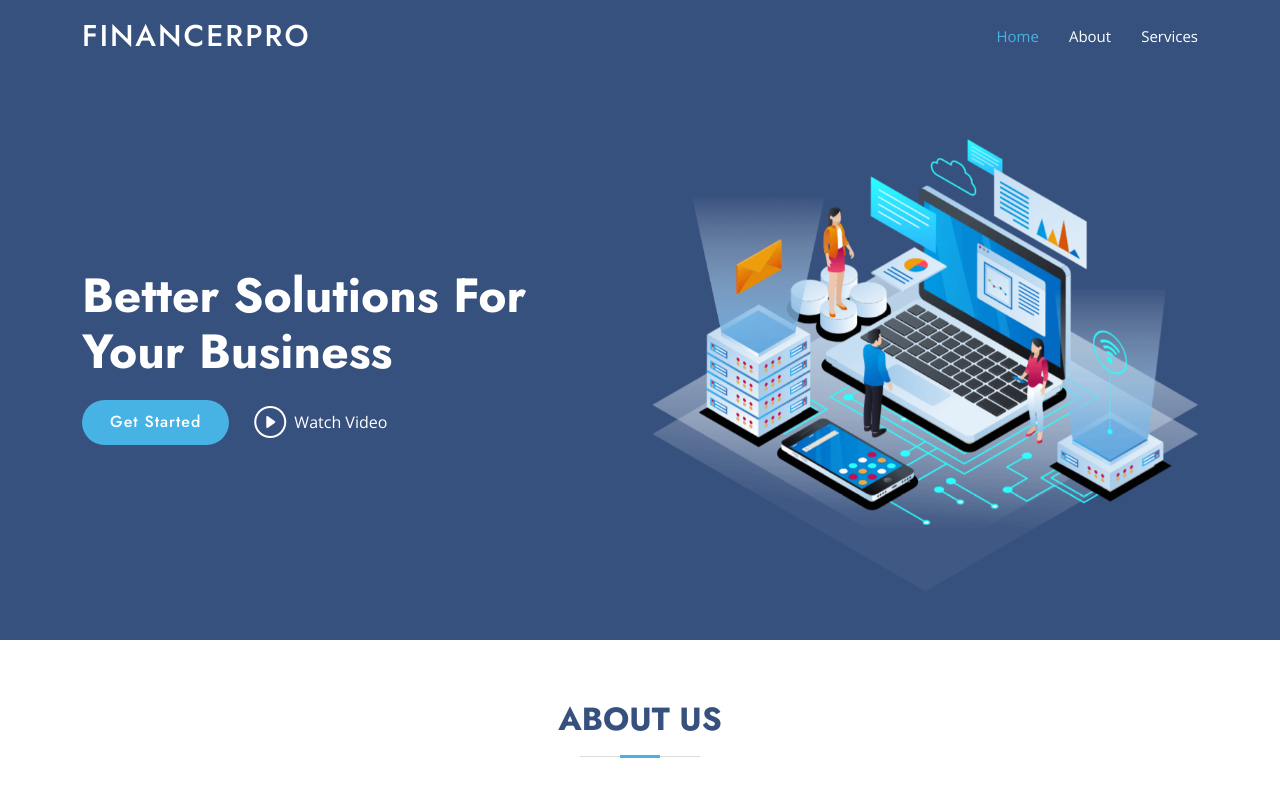
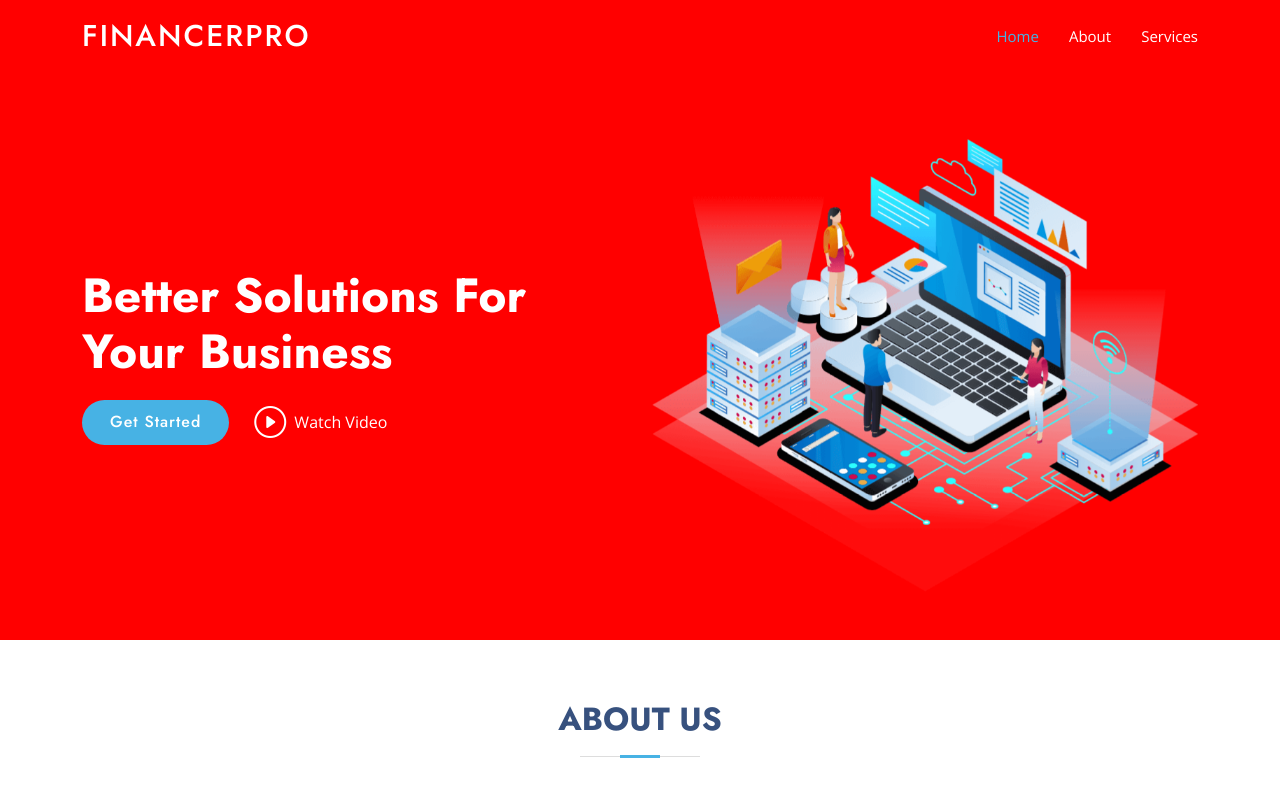
Before and after one commit to My-Web-Station/FinancePro, a plain HTML site: page index.html in a window 1280 px wide. Shown: the top 800 px of the page. Drawn offline with nearby package versions, Linux system fonts and the light colour scheme.

Commit message:
Update style.css

```diff
--- a/assets/css/style.css
+++ b/assets/css/style.css
@@ -1,10 +1,3 @@
-/**
-* Template Name: Arsha
-* Updated: Mar 10 2023 with Bootstrap v5.2.3
-* Template URL: https://bootstrapmade.com/arsha-free-bootstrap-html-template-corporate/
-* Author: BootstrapMade.com
-* License: https://bootstrapmade.com/license/
-*/
 
 /*--------------------------------------------------------------
 # General
@@ -386,7 +379,7 @@ h6 {
 #hero {
   width: 100%;
   height: 80vh;
-  background: #37517e;
+  background: red;
 }
 
 #hero .container {
```
